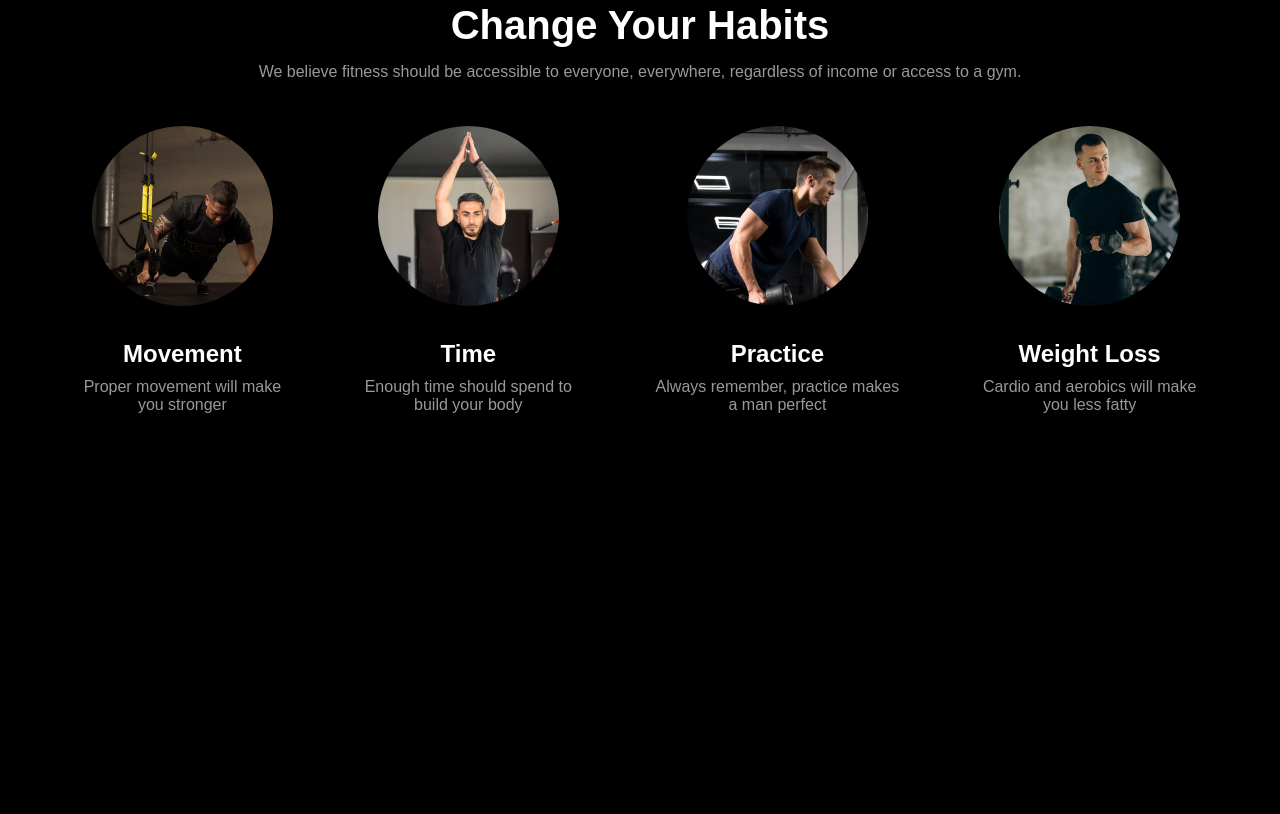
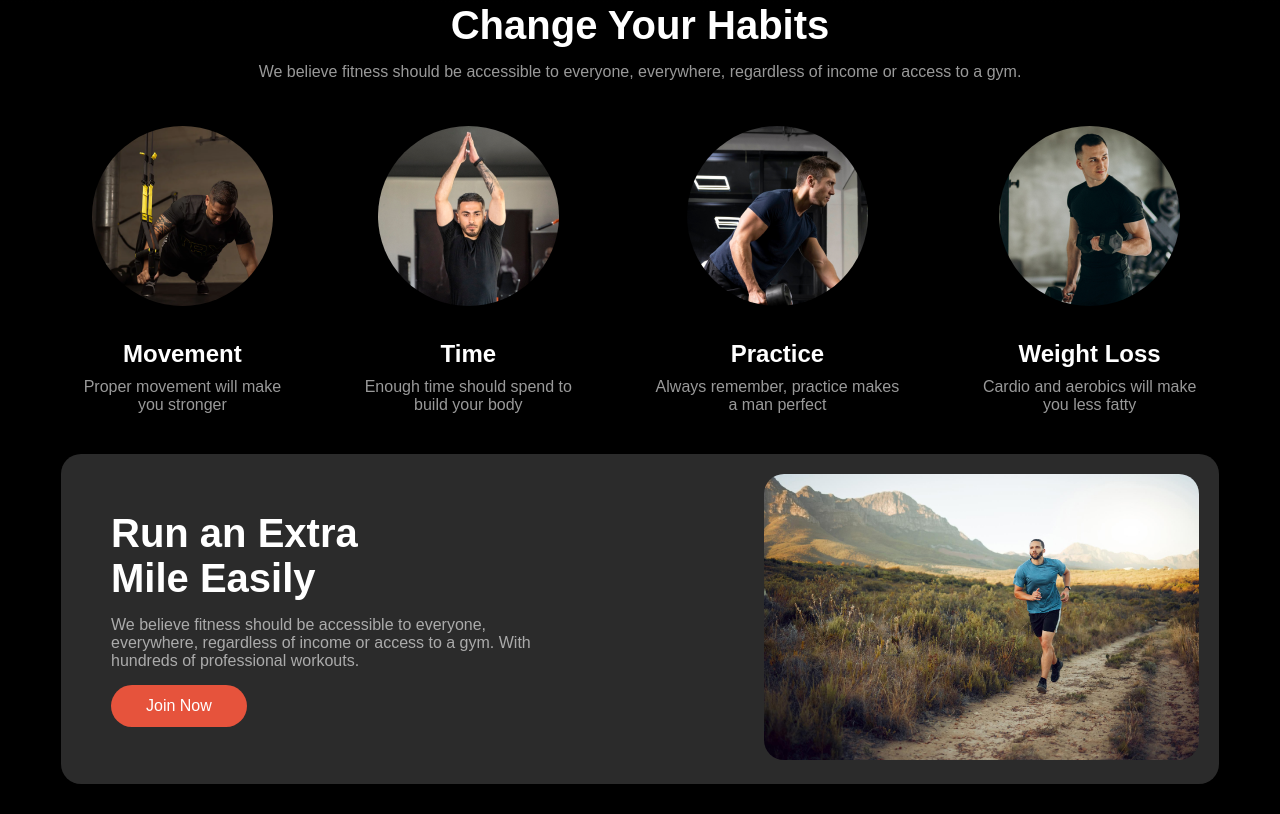
Before and after one commit to Siam-555/mahin-second-project, a plain HTML site: page index.html in a window 1280 px wide. Shown: the part 797-1611 px from the top of the page. Before the commit the page ends 1221 px from the top, so only its background shows below. Drawn offline with Linux system fonts and the light colour scheme; a web font is replaced by a local one.

Commit message:
run-extra-miles section done

```diff
--- a/index.html
+++ b/index.html
@@ -42,7 +42,7 @@
   <main>
     <section id="change-your-habits">
       <h2 class="common-heading">Change Your Habits</h2>
-      <p class="dim-text">We believe fitness should be accessible to everyone, everywhere, regardless of income or access to a gym.</p>
+      <p class="dim-text spaced-p">We believe fitness should be accessible to everyone, everywhere, regardless of income or access to a gym.</p>
       <div id="habits">
         <div>
           <img src="images/habit1.png">
@@ -66,6 +66,17 @@
         </div>
       </div>
     </section>
+
+    <section id="extra-mile">
+      <div>
+        <h2 class="common-heading">Run an Extra<br>Mile Easily</h2>
+        <p class="dim-text spaced-p">We believe fitness should be accessible to everyone, everywhere, regardless of income or access to a gym. With hundreds of professional workouts.</p>
+        <button class="btn-primary">Join Now</button>
+      </div>
+      <div>
+        <img src="images/run.jpg">
+      </div>
+    </section>
   </main>
 
 
--- a/style.css
+++ b/style.css
@@ -22,14 +22,16 @@ header section div {
   width: 40%;
 }
 nav {
+  padding: 0 80px;
   display: flex;
   justify-content: space-between;
   align-items: center;
   height: 80px;
-  background: rgb(49, 49, 49);
 }
 nav > h1 {
   font-size: 2.2em;
+  font-style: italic;
+  color: crimson;
 }
 nav > div {
   padding: 2px 0;
@@ -108,7 +110,7 @@ header section {
 #change-your-habits {
   text-align: center;
 }
-#change-your-habits > p {
+.spaced-p {
   margin: 15px auto;
 }
 .common-heading {
@@ -125,3 +127,26 @@ header section {
 #habits > div > p {
   margin: 10px auto;
 }
+
+
+/* -------------------------------------------------- */
+               /* Run Extra Mile section */
+/* --------------------------------------------------*/
+#extra-mile {
+  width: 85%;
+  margin: 30px auto;
+  padding: 20px;
+  padding-left: 50px;
+  background: #2b2b2b;
+  display: flex;
+  align-items: center;
+  justify-content: space-between;
+  border-radius: 20px;
+}
+#extra-mile > div {
+  width: 40%;
+}
+#extra-mile > div > img {
+  width: 100%;
+  border-radius: 20px;
+}
```
